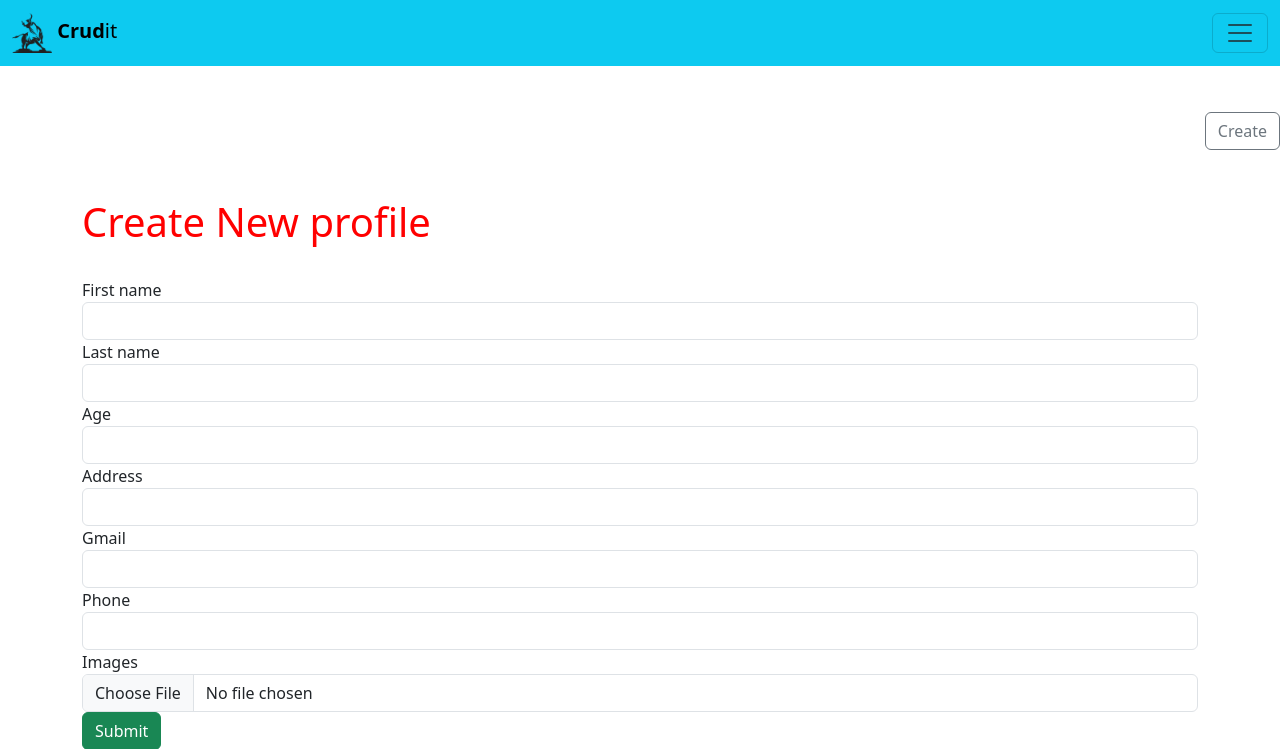
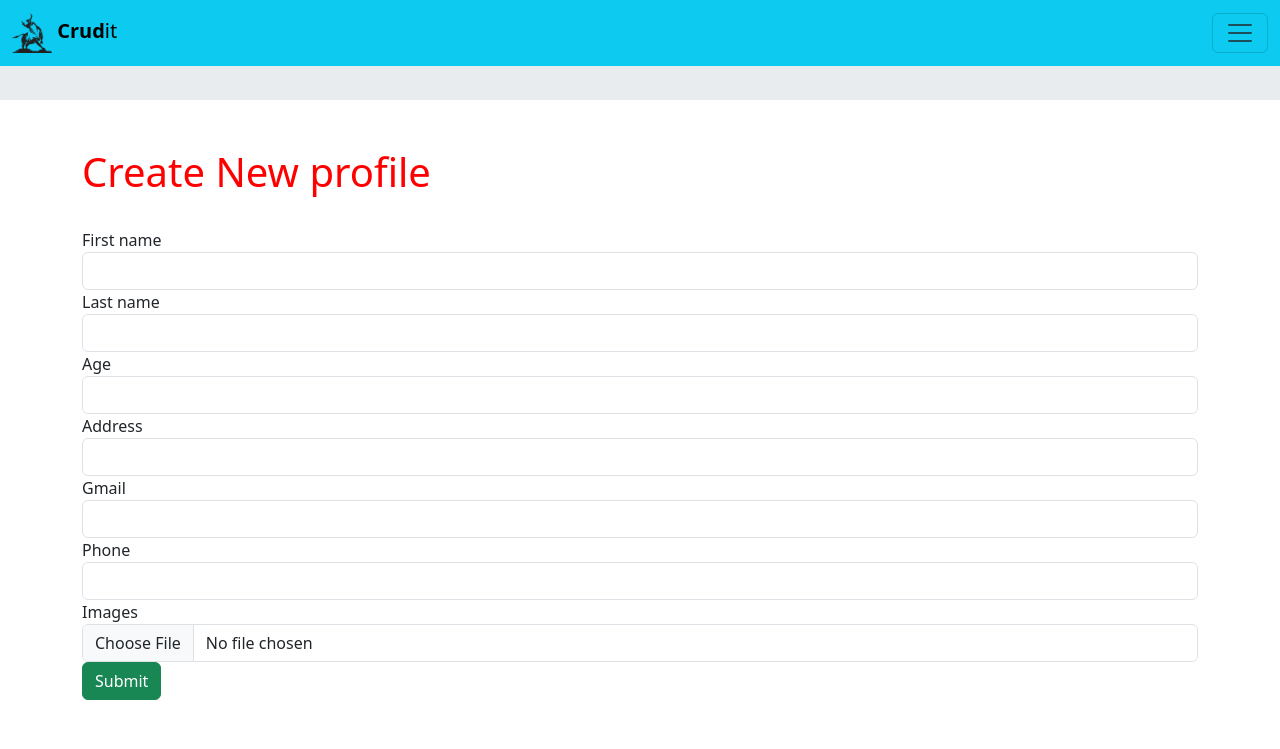
Before and after one commit to Sreenathkk00/crud_project, a Django app: page /form/ in a window 1280 px wide. Shown: the top 749 px of the page. Run offline with Django 4.2, Linux system fonts and the light colour scheme.

Commit message:
Conditionally render the Create button on the index page

```diff
--- a/details_app/templates/index.html
+++ b/details_app/templates/index.html
@@ -23,6 +23,7 @@
   </head>
   <body>
     <header>
+
     <nav class="navbar bg-info  fixed-top ">
         <div class="container-fluid ">
 
@@ -45,38 +46,32 @@
                 <li class="nav-item">
                   <a class="nav-link active" href="{% url 'form_page' %}">Create</a>
                 </li>
-                <li class="nav-item dropdown">
-                  <a class="nav-link dropdown-toggle" href="#" role="button" data-bs-toggle="dropdown" aria-expanded="false">
-                    Dropdown
-                  </a>
-                  <ul class="dropdown-menu">
-                    <li><a class="dropdown-item" href="#">Action</a></li>
-                    <li><a class="dropdown-item" href="#">Another action</a></li>
-                    <li>
-                      <hr class="dropdown-divider">
-                    </li>
-                    <li><a class="dropdown-item" href="#">Something else here</a></li>
+
+
                   </ul>
                 </li>
               </ul>
-              <form class="d-flex mt-3" role="search">
-                <input class="form-control me-2" type="search" placeholder="Search" aria-label="Search">
-                <button class="btn btn-outline-success" type="submit">Search</button>
-              </form>
+
             </div>
           </div>
         </div>
       </nav>
+
     </header>
+     <!--Create Button-->
+
 
 
 
  <!-- Second div content -->
- <div class="mt-5 pt-5 row d-flex justify-content-center">
-  <!--Create Button-->
-  <div class="container mt-3  d-flex justify-content-end pr-3 ">
-    <a class="btn btn-outline-secondary" href="{% url 'form_page' %}">Create</a>
+ <div class="mt-5 pt-5 row d-flex justify-content-center bg-body-secondary">
+  <div class="container mt-1  d-flex justify-content-end pr-3 ">
+    {% if request.path == "/" %}
+              <a class="btn btn-outline-secondary" href="{% url 'form_page' %}">Create</a>
+          {% endif %}
+
   </div>
+
   {% for item in Details_List %}
   <div class="card col-sm-6" style="width: 18rem; margin: 10px;">
       <img src="{% if item.images %}{{ item.images.url }}{% else %}{% static 'images/placeholder.jpg' %}{% endif %}" class="card-img-top" alt="...">
@@ -119,9 +114,9 @@
 
                 <!--Redirect to update form page-->
                 <tr>
-                <td><a href="{% url 'edits'   pk=item.pk %}" class="btn btn-info">Edit</a></td>
+                <td><a href="{% url 'edits'   pk=item.pk %}" class="btn btn-outline-info">Edit</a></td>
                 <!--Redirect to delete.html page-->
-                 <td><a href="{% url 'delete'   pk=item.pk %}" class="btn btn-danger">Delete</a></td>
+                 <td><a href="{% url 'delete'   pk=item.pk %}" class="btn btn-outline-danger">Delete</a></td>
                 </tr>
             </ul>
                 <!-- End of dropdown -->
```
